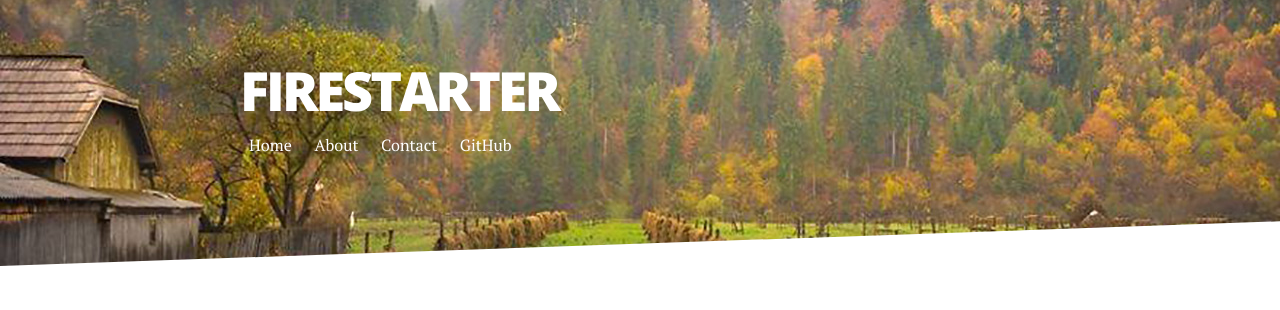
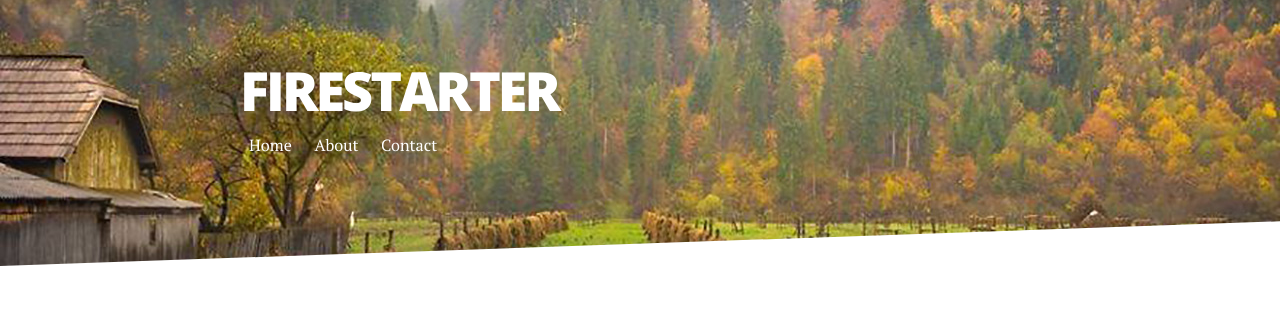
Before and after one commit to victor-talpeanu/victor-talpeanu.github.io, a Jekyll site: the page built from index.html, in a window 1280 px wide. Shown: the top 310 px of the page. Built offline with Jekyll 4.4.1, drawn with Linux system fonts in a browser that asks for light colours; nearby versions of some CDN libraries; Markdown is read by kramdown in place of the engine named in the settings; the list of posts is cut into pages by our own code.

Commit message:
change head

```diff
--- a/_includes/header.html
+++ b/_includes/header.html
@@ -8,8 +8,6 @@
                      <a href="{{ link.url | prepend: site.baseurl }}">{{ link.title }}</a>
                  </li>
                  {% endfor %}
-                 <li> <a href="/victor-talpeanu/victor-talpeanu.github.io" target="_blank">GitHub</a></li>
-
              </ul>
          </nav>
      </div>
```
